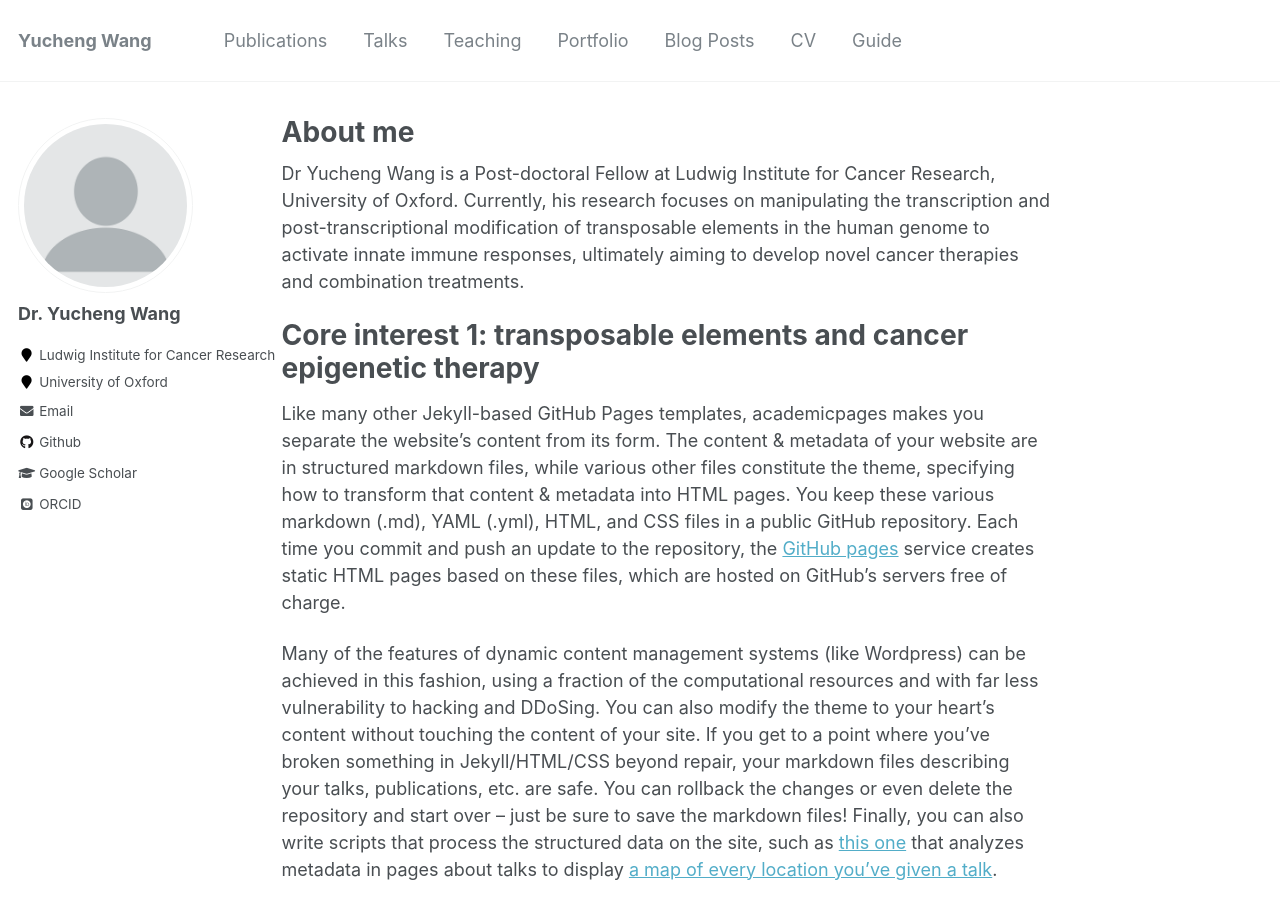
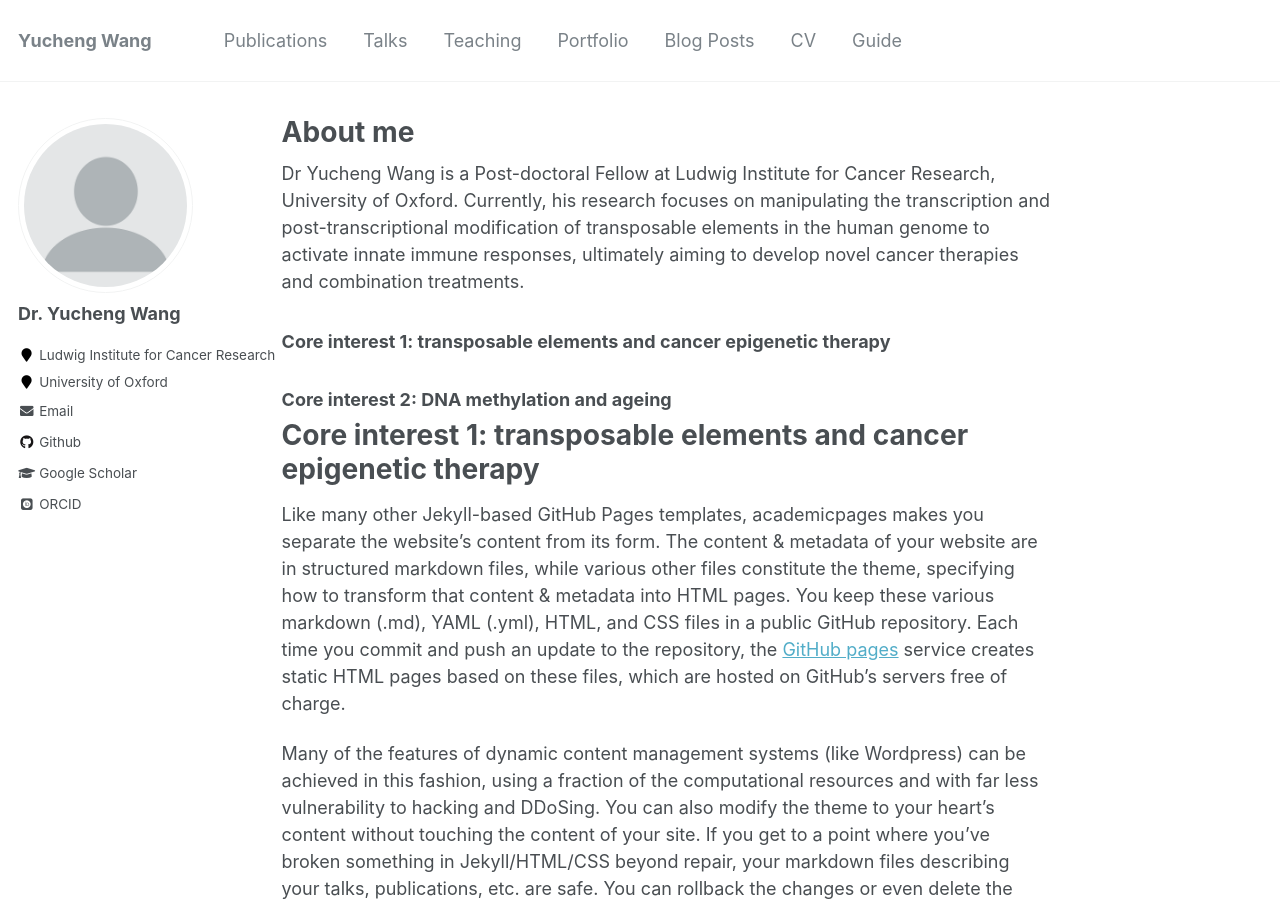
Before and after one commit to yiluyucheng/yiluyucheng.github.io, a Jekyll site: the page built from _pages/about.md, in a window 1280 px wide and 900 px high. Built offline with Jekyll 4.4.1, drawn with Linux system fonts in a browser that asks for light colours; some web fonts are replaced.

Commit message:
Update about.md

```diff
--- a/_pages/about.md
+++ b/_pages/about.md
@@ -9,6 +9,10 @@ redirect_from:
 ---
 
 Dr Yucheng Wang is a Post-doctoral Fellow at Ludwig Institute for Cancer Research, University of Oxford. Currently, his research focuses on manipulating the transcription and post-transcriptional modification of transposable elements in the human genome to activate innate immune responses, ultimately aiming to develop novel cancer therapies and combination treatments.
+
+### Core interest 1: transposable elements and cancer epigenetic therapy
+
+### Core interest 2: DNA methylation and ageing
 
 Core interest 1: transposable elements and cancer epigenetic therapy
 ======
```
